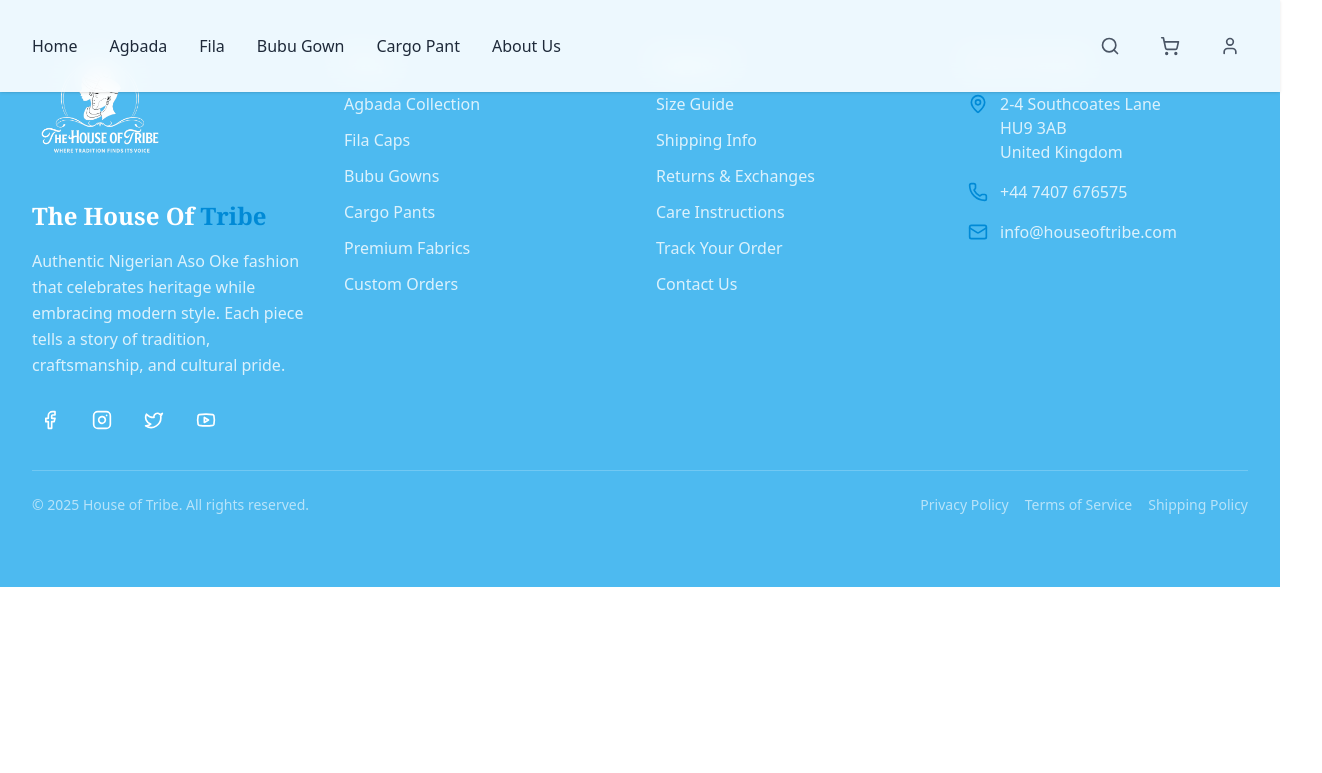
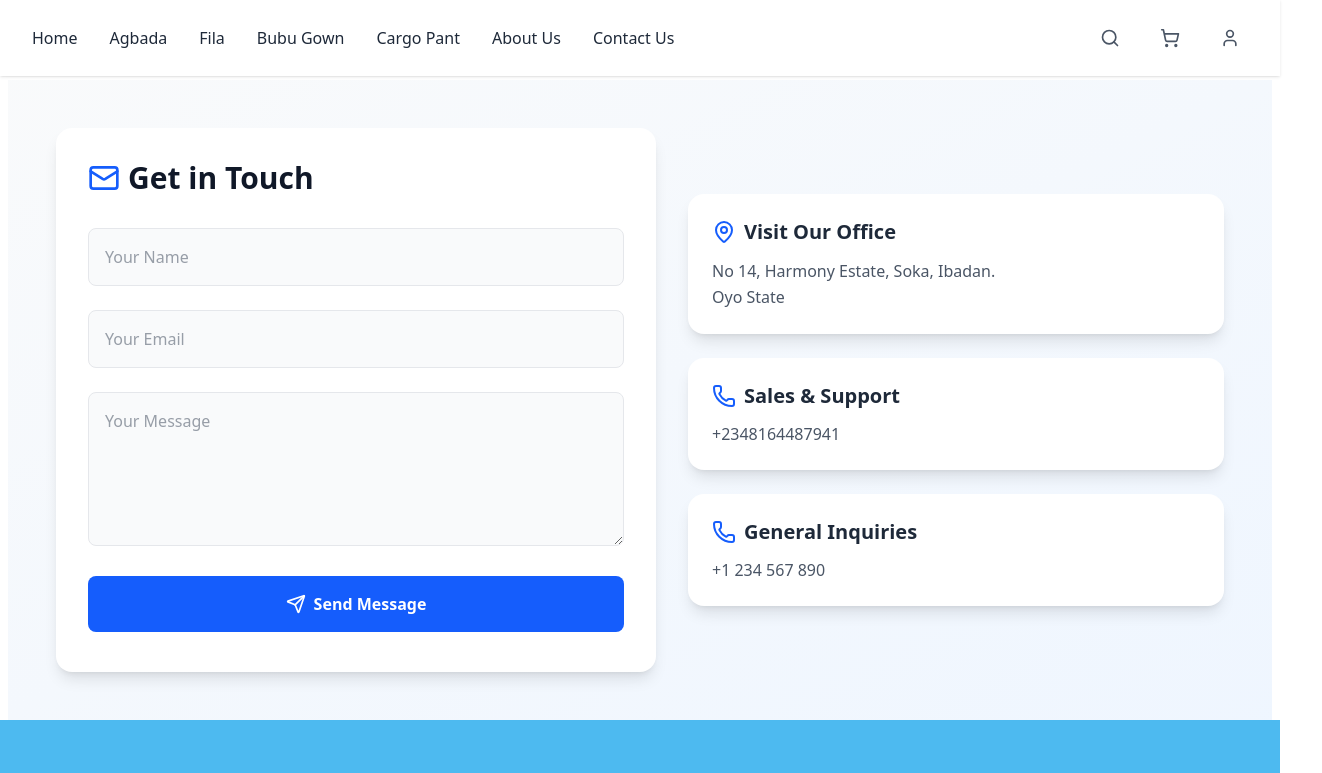
Before and after one commit to dona-8833/house-of-tribe, a React (Vite) app: page /contact in a window 1280 px wide. Shown: the top 773 px of the page, 1322 px wide, since content can reach past the window. Built offline with nearby package versions, Linux system fonts and the light colour scheme.

Commit message:
final fix

```diff
--- a/index.html
+++ b/index.html
@@ -1,6 +1,4 @@
-<!doctype html>
-<html lang="en">
-  <head>
+
 <!doctype html>
 <html lang="en">
   <head>
@@ -43,10 +41,3 @@
     <script type="module" src="/src/main.jsx"></script>
   </body>
 </html>
-
-  </head>
-  <body>
-    <div id="root"></div>
-    <script type="module" src="/src/main.jsx"></script>
-  </body>
-</html>
--- a/src/App.jsx
+++ b/src/App.jsx
@@ -15,6 +15,7 @@ import ResetPassword from "./pages/PasswordReset";
 import ProtectedRoute from "./routes/ProtectedRoutes";
 import Checkout from "./pages/Checkout";
 import AboutUs from "./pages/About";
+import Contact from "./pages/Contact";
 
 function App() {
   return (
@@ -31,6 +32,8 @@ function App() {
         <Route path="/auth" element={<AuthPage />} />
         <Route path="/about" element={<AboutUs />} />
         <Route path="/search" element={<Search />} />
+        <Route path="/contact" element={<Contact />} />
+
         <Route path="/reset-password" element={<ResetPassword />} />
 
         {/* ✅ Protect checkout with Supabase session */}
--- a/src/components/layout/Footer.jsx
+++ b/src/components/layout/Footer.jsx
@@ -120,6 +120,14 @@ const Footer = () => {
                   info@houseoftribe.com
                 </a>
               </div>
+              <div className="flex flex-col  gap-3">
+                  <p>Subscribe</p>
+                  <div className='flex'>
+                    <input type="text" placeholder='Enter your email' className='rounded-l-md p-2  text-black otuline border border-white  '/>
+                    <button className='bg-primary text-white rounded-r-md px-4 py-2 hover:bg-primary/90 transition-colors duration-200'>Subscribe</button>
+                  </div>
+
+              </div>
             </div>
           </div>
         </div>
--- a/src/components/layout/Navbar.jsx
+++ b/src/components/layout/Navbar.jsx
@@ -16,7 +16,7 @@ export default function Navbar() {
   const totalItems = cart.length
 
   return (
-    <nav className="bg-white/90 backdrop-blur-md shadow-sm fixed w-full z-10 px-4 md:px-6 lg:px-8 py-7 flex justify-between items-center">
+    <nav className="bg-white/90 backdrop-blur-md shadow-sm fixed w-full z-10 px-4 md:px-8 lg:px-8 md:py-5 py-10 flex justify-between items-center">
       {/* Logo */}
 {/* <Link to="/" className="flex items-center justify-center">
   <img
@@ -34,6 +34,7 @@ export default function Navbar() {
         <Link to="/bubu" className="hover:text-primary transition-colors duration-200">Bubu Gown</Link>
         <Link to="/cargo" className="hover:text-primary transition-colors duration-200">Cargo Pant</Link>
         <Link to="/about" className="hover:text-primary transition-colors duration-200">About Us</Link>
+        <Link to="/contact" className="hover:text-primary transition-colors duration-200">Contact Us</Link>
       </div>
 
       {/* Desktop Icons */}
@@ -71,7 +72,7 @@ export default function Navbar() {
 
       {/* Mobile Menu Button */}
       <button
-        className="md:hidden p-2 rounded-lg bg-primary text-white hover:bg-primary/90 transition-colors duration-200"
+        className="md:hidden p-2 rounded-lg bg-primary absolute right-5 text-white hover:bg-primary/90 transition-colors duration-200"
         onClick={() => setOpen(!open)}
         aria-label={open ? "Close menu" : "Open menu"}
         aria-expanded={open}
@@ -124,6 +125,13 @@ export default function Navbar() {
           >
             About Us
           </Link>
+          <Link
+            to="/contact"
+            onClick={() => setOpen(false)}
+            className="text-gray-800 font-medium hover:text-primary transition-colors duration-200"
+          >
+            Contact Us
+          </Link>
           <div className="h-px w-full bg-gray-200"></div>
           <div className="flex items-center justify-between w-full">
             <div className="flex items-center space-x-6">
--- a/src/pages/About.jsx
+++ b/src/pages/About.jsx
@@ -4,7 +4,7 @@ import Layout from "../components/layout/Layout";
 
 const AboutUs = () => {
   return (
-    <Layout>
+
 
 
     <div className="min-h-screen  flex items-center justify-center p-6">
@@ -28,8 +28,8 @@ const AboutUs = () => {
           weaving stories of resilience, tradition, and modern style into every
           thread.
         </p>
-        <h1 className="text-base font-bold text-gray-800 mb-6">
-          About Halimah Badmus, Founder & Creative Director
+        <h1 className="text-xl font-bold text-center text-gray-800 mb-6">
+          About Halimah Badmus, Founder &  <br />Creative Director
         </h1>
 
         <p className="text-gray-700 mb-4">
@@ -63,7 +63,7 @@ const AboutUs = () => {
         </p>
       </div>
     </div>
-        </Layout>
+
   );
 };
 
--- /dev/null
+++ b/src/pages/Contact.jsx
@@ -0,0 +1,81 @@
+import React from "react";
+import Layout from "../components/layout/Layout";
+import { Mail, MapPin, Phone, Send } from "lucide-react";
+
+const Contact = () => {
+  return (
+    <Layout>
+      <div className="min-h-[80vh] bg-gradient-to-br from-gray-50 to-blue-50 p-6 md:p-12 flex flex-col md:flex-row gap-8">
+        {/* Form Side */}
+        <div className="flex-1 bg-white p-8 rounded-2xl shadow-lg transition-all duration-300 hover:shadow-xl">
+          <h2 className="text-3xl font-bold mb-8 text-gray-900 flex items-center gap-2">
+            <Mail className="w-8 h-8 text-blue-600" />
+            Get in Touch
+          </h2>
+          <form className="flex flex-col gap-6">
+            <div className="relative">
+              <input
+                type="text"
+                placeholder="Your Name"
+                required
+                className="w-full p-4 border border-gray-200 rounded-lg text-gray-700 bg-gray-50 focus:outline-none focus:ring-2 focus:ring-blue-500 transition-all duration-200"
+              />
+            </div>
+            <div className="relative">
+              <input
+                type="email"
+                placeholder="Your Email"
+                required
+                className="w-full p-4 border border-gray-200 rounded-lg text-gray-700 bg-gray-50 focus:outline-none focus:ring-2 focus:ring-blue-500 transition-all duration-200"
+              />
+            </div>
+            <div className="relative">
+              <textarea
+                placeholder="Your Message"
+                rows={5}
+                required
+                className="w-full p-4 border border-gray-200 rounded-lg text-gray-700 bg-gray-50 focus:outline-none focus:ring-2 focus:ring-blue-500 transition-all duration-200"
+              />
+            </div>
+            <button
+              type="submit"
+              className="p-4 bg-blue-600 hover:bg-blue-700 text-white font-semibold rounded-lg flex items-center justify-center gap-2 transition-all duration-200 transform hover:scale-105"
+            >
+              <Send className="w-5 h-5" />
+              Send Message
+            </button>
+          </form>
+        </div>
+
+        {/* Info Side */}
+        <div className="flex-1 flex flex-col justify-center gap-6">
+          <div className="bg-white p-6 rounded-2xl shadow-lg transition-all duration-300 hover:shadow-xl">
+            <h4 className="text-xl font-semibold text-gray-800 flex items-center gap-2">
+              <MapPin className="w-6 h-6 text-blue-600" />
+              Visit Our Office
+            </h4>
+            <p className="text-gray-600 mt-3 leading-relaxed">
+              No 14, Harmony Estate, Soka, Ibadan. <br /> Oyo State
+            </p>
+          </div>
+          <div className="bg-white p-6 rounded-2xl shadow-lg transition-all duration-300 hover:shadow-xl">
+            <h4 className="text-xl font-semibold text-gray-800 flex items-center gap-2">
+              <Phone className="w-6 h-6 text-blue-600" />
+              Sales & Support
+            </h4>
+            <p className="text-gray-600 mt-3">+2348164487941</p>
+          </div>
+          <div className="bg-white p-6 rounded-2xl shadow-lg transition-all duration-300 hover:shadow-xl">
+            <h4 className="text-xl font-semibold text-gray-800 flex items-center gap-2">
+              <Phone className="w-6 h-6 text-blue-600" />
+              General Inquiries
+            </h4>
+            <p className="text-gray-600 mt-3">+1 234 567 890</p>
+          </div>
+        </div>
+      </div>
+    </Layout>
+  );
+};
+
+export default Contact;
```
